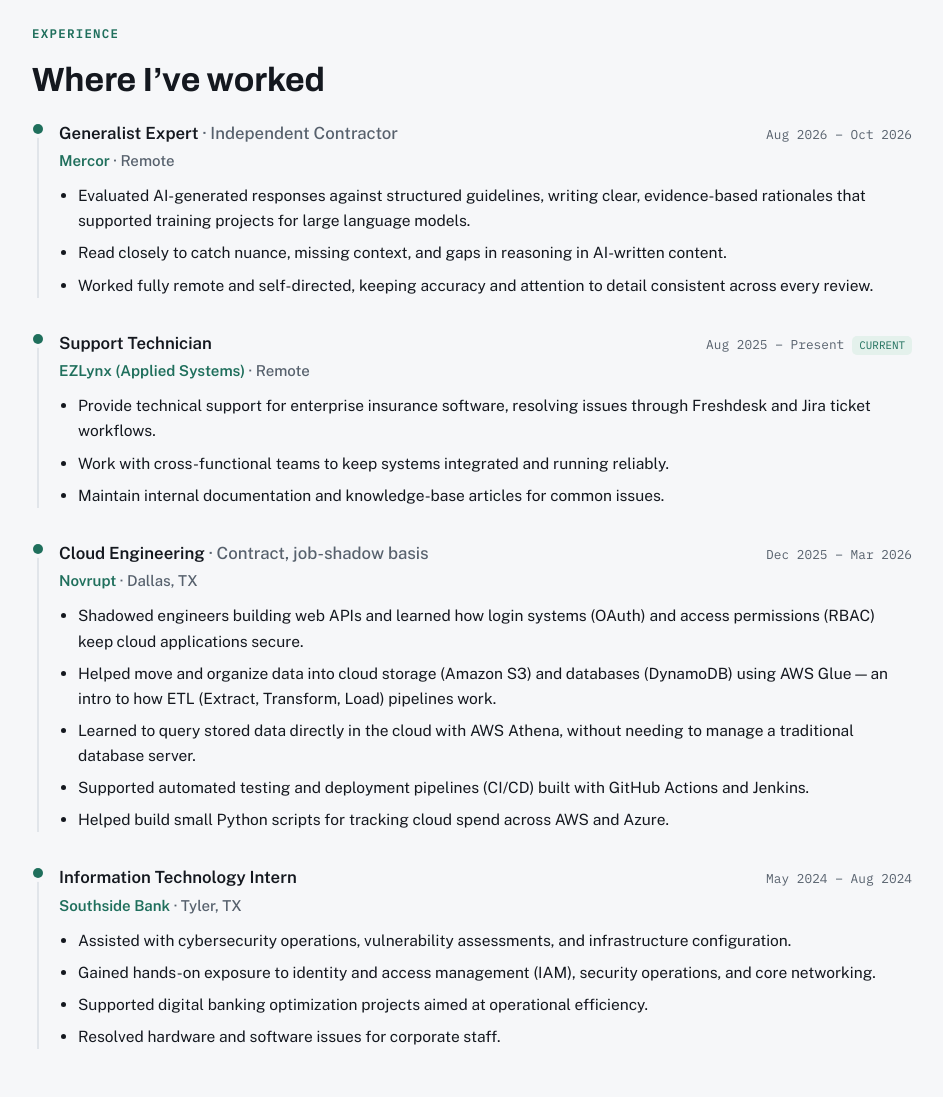
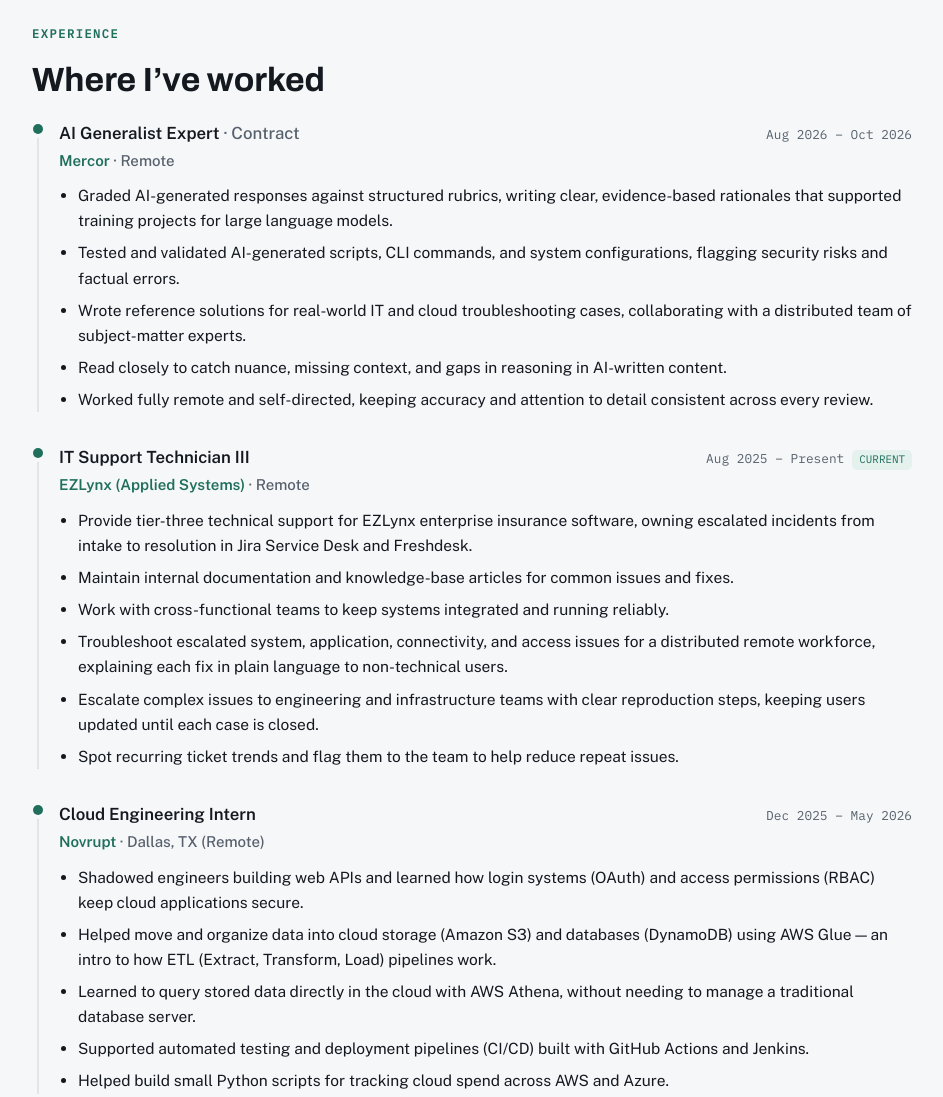
Before and after one commit to eliadablah/CV-, a plain HTML site: page frontend/index.html in a window 1280 px wide. Shown: the part 1960-3057 px from the top of the page, without its empty margins (36-979 px from the left). Drawn offline with nearby package versions, Linux system fonts and the light colour scheme; no server answers.

Commit message:
docs: align experience and projects with current resume

```diff
--- a/frontend/index.html
+++ b/frontend/index.html
@@ -74,7 +74,7 @@
               <div class="role">IT Support &rarr; Cloud/DevOps</div>
             </div>
           </div>
-          <p class="about-bio">IT support technician with hands-on cloud experience from a short-term engineering contract, now working toward a full move into cloud and DevOps roles. Comfortable troubleshooting complex issues under pressure, and quick to pick up new cloud platforms &mdash; through structured training and by learning directly alongside engineers on the job.</p>
+          <p class="about-bio">IT support technician with hands-on cloud experience from a cloud engineering internship, now working toward a full move into cloud and DevOps roles. Comfortable troubleshooting complex issues under pressure, and quick to pick up new cloud platforms &mdash; through structured training and by learning directly alongside engineers on the job.</p>
         </div>
         <div class="facts-grid">
           <div class="fact-tile">
@@ -169,12 +169,14 @@
         <div class="job-rail"></div>
         <div class="job-body">
           <div class="job-top">
-            <span class="job-title">Generalist Expert <span class="job-note">&middot; Independent Contractor</span></span>
+            <span class="job-title">AI Generalist Expert <span class="job-note">&middot; Contract</span></span>
             <span class="job-dates">Aug 2026 &ndash; Oct 2026</span>
           </div>
           <div class="job-company">Mercor <span class="loc">&middot; Remote</span></div>
           <ul>
-            <li>Evaluated AI-generated responses against structured guidelines, writing clear, evidence-based rationales that supported training projects for large language models.</li>
+            <li>Graded AI-generated responses against structured rubrics, writing clear, evidence-based rationales that supported training projects for large language models.</li>
+            <li>Tested and validated AI-generated scripts, CLI commands, and system configurations, flagging security risks and factual errors.</li>
+            <li>Wrote reference solutions for real-world IT and cloud troubleshooting cases, collaborating with a distributed team of subject-matter experts.</li>
             <li>Read closely to catch nuance, missing context, and gaps in reasoning in AI-written content.</li>
             <li>Worked fully remote and self-directed, keeping accuracy and attention to detail consistent across every review.</li>
           </ul>
@@ -185,14 +187,17 @@
         <div class="job-rail"></div>
         <div class="job-body">
           <div class="job-top">
-            <span class="job-title">Support Technician</span>
+            <span class="job-title">IT Support Technician III</span>
             <span class="job-dates">Aug 2025 &ndash; Present<span class="pill-current">Current</span></span>
           </div>
           <div class="job-company">EZLynx (Applied Systems) <span class="loc">&middot; Remote</span></div>
           <ul>
-            <li>Provide technical support for enterprise insurance software, resolving issues through Freshdesk and Jira ticket workflows.</li>
+            <li>Provide tier-three technical support for EZLynx enterprise insurance software, owning escalated incidents from intake to resolution in Jira Service Desk and Freshdesk.</li>
+            <li>Maintain internal documentation and knowledge-base articles for common issues and fixes.</li>
             <li>Work with cross-functional teams to keep systems integrated and running reliably.</li>
-            <li>Maintain internal documentation and knowledge-base articles for common issues.</li>
+            <li>Troubleshoot escalated system, application, connectivity, and access issues for a distributed remote workforce, explaining each fix in plain language to non-technical users.</li>
+            <li>Escalate complex issues to engineering and infrastructure teams with clear reproduction steps, keeping users updated until each case is closed.</li>
+            <li>Spot recurring ticket trends and flag them to the team to help reduce repeat issues.</li>
           </ul>
         </div>
       </div>
@@ -201,10 +206,10 @@
         <div class="job-rail"></div>
         <div class="job-body">
           <div class="job-top">
-            <span class="job-title">Cloud Engineering <span class="job-note">&middot; Contract, job-shadow basis</span></span>
-            <span class="job-dates">Dec 2025 &ndash; Mar 2026</span>
+            <span class="job-title">Cloud Engineering Intern</span>
+            <span class="job-dates">Dec 2025 &ndash; May 2026</span>
           </div>
-          <div class="job-company">Novrupt <span class="loc">&middot; Dallas, TX</span></div>
+          <div class="job-company">Novrupt <span class="loc">&middot; Dallas, TX (Remote)</span></div>
           <ul>
             <li>Shadowed engineers building web APIs and learned how login systems (OAuth) and access permissions (RBAC) keep cloud applications secure.</li>
             <li>Helped move and organize data into cloud storage (Amazon S3) and databases (DynamoDB) using AWS Glue &mdash; an intro to how ETL (Extract, Transform, Load) pipelines work.</li>
@@ -227,7 +232,7 @@
             <li>Assisted with cybersecurity operations, vulnerability assessments, and infrastructure configuration.</li>
             <li>Gained hands-on exposure to identity and access management (IAM), security operations, and core networking.</li>
             <li>Supported digital banking optimization projects aimed at operational efficiency.</li>
-            <li>Resolved hardware and software issues for corporate staff.</li>
+            <li>Resolved hardware, software, and connectivity issues for corporate staff.</li>
           </ul>
         </div>
       </div>
@@ -255,6 +260,16 @@
           <p class="project-stack">Terraform &middot; VPC &middot; Load Balancer &middot; Auto Scaling &middot; RDS &middot; Node.js</p>
           <p class="desc">The UTC Student Services Portal, a UTC project that we actually built and ran on AWS. Only the load balancer is public; the servers and MySQL database stay private across three zones. It has HTTPS, scaling, alarms, and passwords kept in Secrets Manager. One Terraform command builds it and one tears it down.</p>
           <a class="project-link" href="https://github.com/eliadablah/utcapp">View on GitHub &rarr;</a>
+        </div>
+        <div class="project-card">
+          <h3>Scalable Serverless Web Application</h3>
+          <p class="project-stack">S3 &middot; CloudFront &middot; API Gateway &middot; Lambda &middot; DynamoDB</p>
+          <p class="desc">A serverless web app on AWS with HTTPS through CloudFront, IAM policies, and API access secured with OAuth and role-based access control.</p>
+        </div>
+        <div class="project-card">
+          <h3>CI/CD Pipeline Implementation</h3>
+          <p class="project-stack">GitHub Actions &middot; Jenkins &middot; CodePipeline &middot; SonarQube</p>
+          <p class="desc">Automated pipelines that lint, test, validate, and deploy code, with SonarQube static analysis to raise security and coding-standards compliance.</p>
         </div>
       </div>
     </div>
--- a/frontend/js/faq-chat.js
+++ b/frontend/js/faq-chat.js
@@ -10,23 +10,23 @@
   /* ---- My answers. Each one has keywords that trigger it. ---- */
   var KB = [
     { id: "experience", keywords: ["experience","job","work","current","doing now","role"],
-      a: "Right now I'm an IT Support Technician III at EZLynx (Applied Systems). I previously did contract work at Mercor evaluating AI model responses and a cloud engineering contract at Novrupt, and I'm actively working toward a full move into cloud/DevOps." },
+      a: "Right now I'm an IT Support Technician III at EZLynx (Applied Systems). I previously did contract work at Mercor grading and evaluating AI model responses and a cloud engineering internship at Novrupt, and I'm actively working toward a full move into cloud/DevOps." },
     { id: "skills", keywords: ["skills","technologies","tech stack","tools","stack"],
       a: "My toolkit spans AWS and Azure, security fundamentals (OAuth, RBAC, IAM), DevOps tooling (CI/CD, Docker, Kubernetes, GitHub Actions, Jenkins, Terraform), and Python/PySpark, plus support tools like Freshdesk, Jira, and ServiceNow." },
     { id: "aws", keywords: ["aws","amazon","cloud platform"],
-      a: "Yes — I hold the AWS Certified Cloud Practitioner and AWS Certified Solutions Architect – Associate certifications, and got hands-on AWS experience (Glue, S3, DynamoDB, Athena) during a cloud engineering contract at Novrupt." },
+      a: "Yes — I hold the AWS Certified Cloud Practitioner and AWS Certified Solutions Architect – Associate certifications, and got hands-on AWS experience (Glue, S3, DynamoDB, Athena) during a cloud engineering internship at Novrupt." },
     { id: "education", keywords: ["education","degree","school","university","study","studied","college"],
       a: "B.S. in Information Technology & Business Administration from the University of Texas at Tyler (Dec 2025, 3.4 GPA), and currently in a DevOps & AI training program through UTrains." },
     { id: "certs", keywords: ["certifications","certified","certs","certificate"],
       a: "AWS Certified Solutions Architect – Associate, AWS Certified Cloud Practitioner, and Google Data Analytics Certification." },
     { id: "projects", keywords: ["projects","built","portfolio","github","dashboard"],
-      a: "Three I'm proud of: this CV site, which I run on AWS for under $1 a month with Terraform, Docker and Lambda; a budget tracker that connects to bank accounts through Plaid; and the UTC Student Services Portal, a UTC project that we actually built and ran on a three-tier AWS network with a load balancer, auto scaling and a private MySQL database, all with Terraform. They are in the Projects section above." },
+      a: "Three I'm proud of: this CV site, which I run on AWS for under $1 a month with Terraform, Docker and Lambda; a budget tracker that connects to bank accounts through Plaid; and the UTC Student Services Portal, a UTC project that we actually built and ran on a three-tier AWS network with a load balancer, auto scaling and a private MySQL database, all with Terraform. There's also a serverless web app and a CI/CD pipeline project. They are all in the Projects section above." },
     { id: "looking", keywords: ["looking for","hire","opportunity","open to","position","roles","job search"],
       a: "I'm actively looking for Cloud Support, Junior Systems Administrator, and DevOps-track roles. If you think there's a fit, reach out — email or LinkedIn both work." },
     { id: "contact", keywords: ["contact","reach","email","connect","get in touch"],
       a: "Easiest way is email (elikadablah@gmail.com) or LinkedIn — both are linked at the top and bottom of this page." },
     { id: "why", keywords: ["why","transition","switch","career change","moving"],
-      a: "I started in IT support and got hooked on the infrastructure side during a cloud engineering contract — since then I've been building toward cloud/DevOps through certifications, training, and personal projects." },
+      a: "I started in IT support and got hooked on the infrastructure side during a cloud engineering internship — since then I've been building toward cloud/DevOps through certifications, training, and personal projects." },
     { id: "location", keywords: ["location","based","relocate","remote","dallas","where"],
       a: "Based in Dallas, TX. For specifics on remote work or relocation, that's best asked directly — feel free to email." },
     { id: "salary", keywords: ["salary","compensation","pay","rate","comp"],
```
Also changed, not shown: 1 other file.
